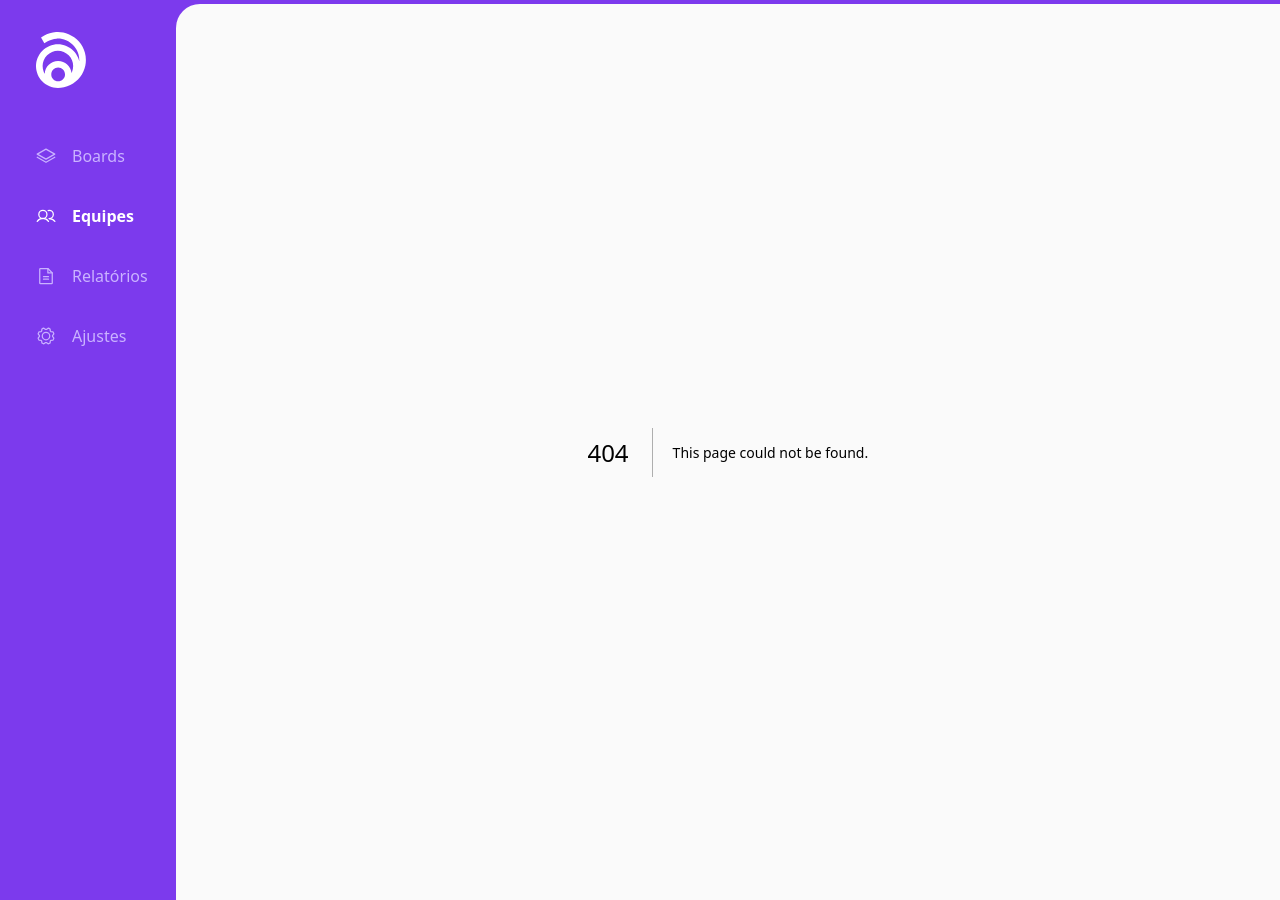
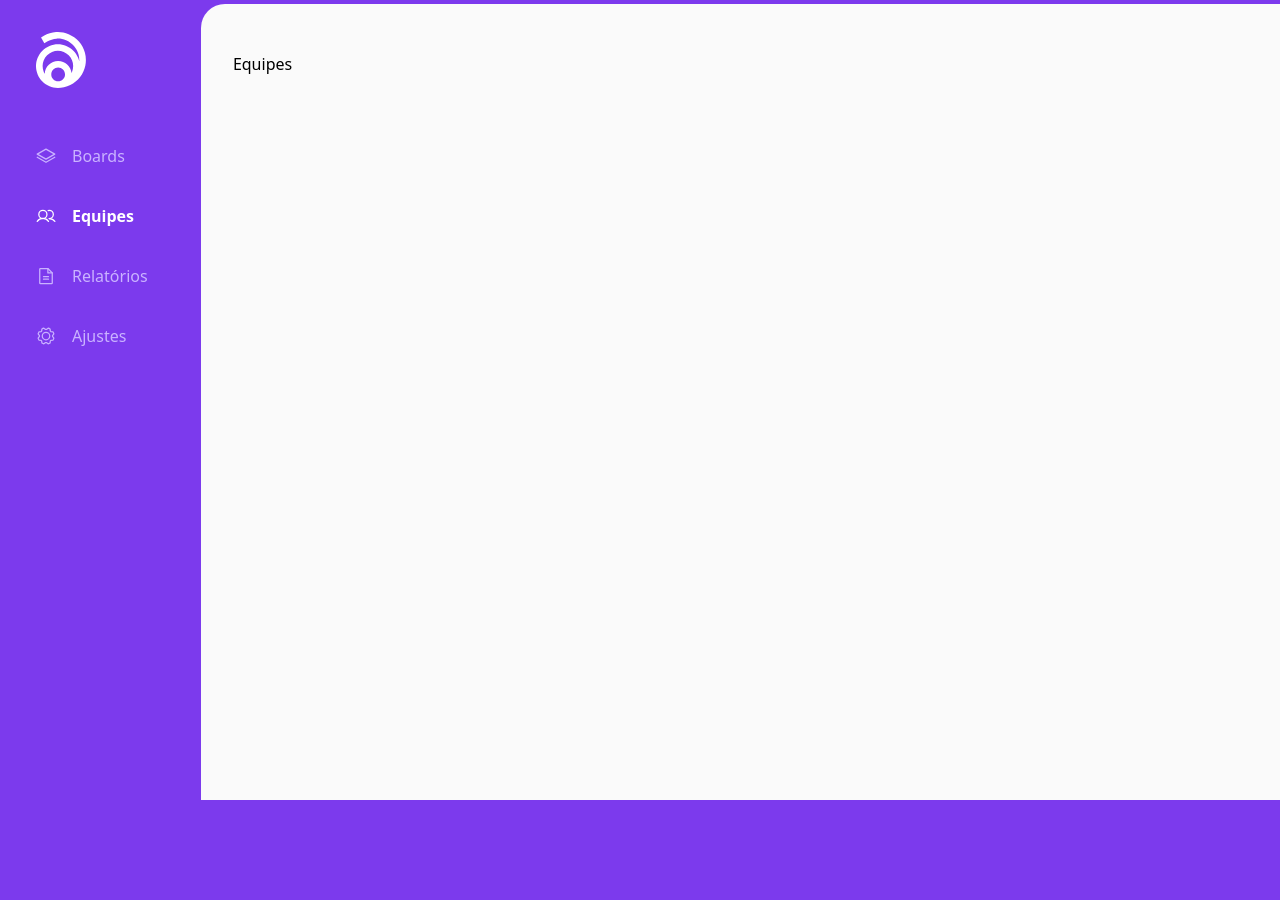
Before and after one commit to jeanmrtns/kanban-react, a Next.js app: page /equipes in a window 1280 px wide. Before the commit this address had no page. After the commit the page ends 800 px from the top, so only its background shows below. Built offline with nearby package versions, Linux system fonts and the light colour scheme.

Commit message:
feat: create pages

```diff
--- /dev/null
+++ b/src/app/ajustes/page.tsx
@@ -0,0 +1,3 @@
+export default function Settings() {
+  return <h1>Ajustes</h1>
+}
--- /dev/null
+++ b/src/app/equipes/page.tsx
@@ -0,0 +1,3 @@
+export default function Teams() {
+  return <h1>Equipes</h1>
+}
--- a/src/app/layout.tsx
+++ b/src/app/layout.tsx
@@ -14,7 +14,7 @@ export default function RootLayout({
   return (
     <html lang="en">
       <body className='min-h-screen w-full bg-violet-600 flex'>
-        <aside className='flex flex-col pl-9 pr-7 py-8 flex-1 gap-14'>
+        <aside className='flex flex-col pl-9 pr-12 py-8 w-56 gap-14'>
           <Logo />
 
           <SidebarNav />
--- /dev/null
+++ b/src/app/relatorios/page.tsx
@@ -0,0 +1,3 @@
+export default function Reports() {
+  return <h1>Relatórios</h1>
+}
```
